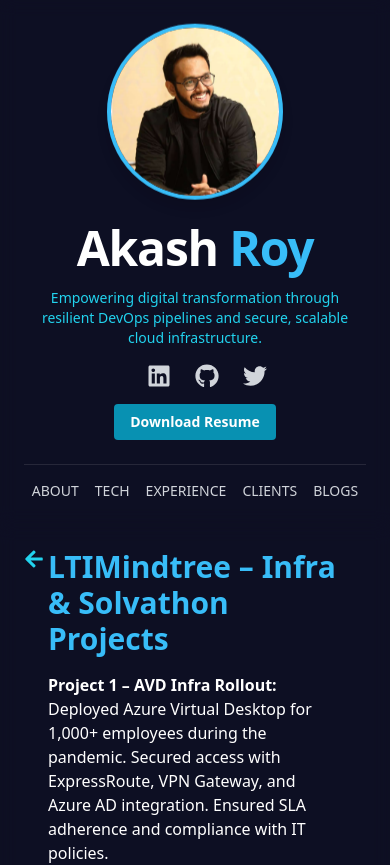
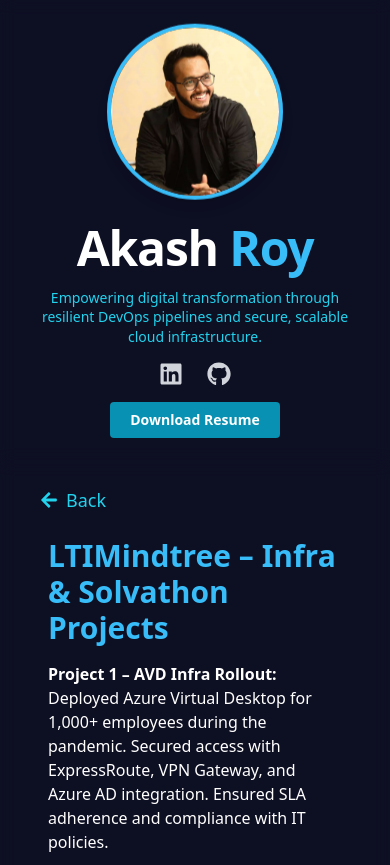
Before and after one commit to amirkhanworks/Portfolio, a React (Create React App) app: page /ltim in a window 390 px wide. Shown: the top 865 px of the page. Built offline with nearby package versions, Linux system fonts and the light colour scheme.

Commit message:
Centered download button and creaded sidelayout.js

```diff
--- a/src/App.js
+++ b/src/App.js
@@ -1,21 +1,18 @@
 import React, { useState, useEffect } from 'react';
-import { Routes, Route, useLocation, useNavigate } from 'react-router-dom';
+import { Routes, Route, useLocation } from 'react-router-dom';
 import './index.css';
+import { FaChevronUp } from 'react-icons/fa';  // <-- this line is essential
+import SidebarLayout from './components/SidebarLayout';
 import ProjectModal from './components/ProjectModal';
 import ExperienceSection from './components/ExperienceSection';
 import BlogSection from './BComponents/BlogSection';
 import TechStack from './BComponents/TechStack';
 import ClientsSection from './components/ClientsSection';
-import { FaLinkedin, FaGithub, FaTwitter, FaArrowLeft, FaChevronUp } from 'react-icons/fa';
-import profilePic from './assets/Profile photo/Me.jpg';
-
-// Client Pages
 import Surety from './Clients/Surety';
 import CAB from './Clients/CAB';
 import MPSEDC from './Clients/MPSEDC';
 import LTIM from './Clients/LTIM';
 
-// Scroll To Top Button
 function ScrollToTopButton() {
   const [visible, setVisible] = useState(false);
 
@@ -36,76 +33,6 @@
       <FaChevronUp size={20} />
     </button>
   ) : null;
-}
-
-function Layout({ children, showBack }) {
-  const navigate = useNavigate();
-
-  return (
-    <div className="flex flex-col lg:flex-row min-h-screen relative z-10 text-white font-sans">
-      {/* Sidebar */}
-      <aside className="lg:w-[30%] w-full h-auto lg:h-screen lg:sticky lg:top-0 z-20 bg-[#0e0f23]/80 backdrop-blur p-6 md:p-8 flex flex-col items-center justify-center">
-        <img
-          src={profilePic}
-          alt="Akash Roy"
-          className="rounded-full w-44 h-44 object-cover mb-6 border-4 border-accent shadow-lg animate-float"
-        />
-        <h1 className="text-5xl font-extrabold tracking-tight text-white mb-2">
-          Akash <span className="text-accent">Roy</span>
-        </h1>
-        <p className="text-sm text-cyan-400 text-center mt-2">
-          Empowering digital transformation through resilient DevOps pipelines and secure, scalable cloud infrastructure.
-        </p>
-        <div className="flex flex-col items-center space-y-4 mt-4">
-          <div className="flex space-x-6 text-2xl text-gray-300">
-            <a href="mailto:youremail@example.com" className="hover:text-accent"><i className="fas fa-envelope"></i></a>
-            <a href="https://linkedin.com/in/akashroy05" target="_blank" rel="noopener noreferrer" className="hover:text-accent"><FaLinkedin /></a>
-            <a href="https://github.com/yourusername" target="_blank" rel="noopener noreferrer" className="hover:text-accent"><FaGithub /></a>
-            <a href="https://twitter.com/yourhandle" target="_blank" rel="noopener noreferrer" className="hover:text-accent"><FaTwitter /></a>
-          </div>
-          <a
-            href="/Akash - DevOps 2025.pdf"
-            download
-            className="px-4 py-2 bg-cyan-600 text-white text-sm font-semibold rounded hover:bg-cyan-700 transition"
-          >Download Resume</a>
-        </div>
-
-        {/* Mobile Nav (static below profile) */}
-        <nav className="lg:hidden w-full mt-6 text-sm font-medium">
-          <div className="flex justify-center flex-wrap gap-4 border-t border-white/10 pt-4">
-            <a href="#about" className="text-gray-300 hover:text-accent">ABOUT</a>
-            <a href="#techstack" className="text-gray-300 hover:text-accent">TECH</a>
-            <a href="#experience" className="text-gray-300 hover:text-accent">EXPERIENCE</a>
-            <a href="#clients" className="text-gray-300 hover:text-accent">CLIENTS</a>
-            <a href="#blogs" className="text-gray-300 hover:text-accent">BLOGS</a>
-          </div>
-        </nav>
-      </aside>
-
-      {/* Desktop Nav */}
-      <nav className="hidden lg:flex fixed top-0 right-0 w-[70%] z-50 bg-transparent backdrop-blur-md px-6 md:px-12 py-4 justify-end space-x-6 text-sm font-medium border-b border-white/10">
-        <a href="#about" className="text-gray-300 hover:text-accent">ABOUT</a>
-        <a href="#techstack" className="text-gray-300 hover:text-accent">TECH</a>
-        <a href="#experience" className="text-gray-300 hover:text-accent">EXPERIENCE</a>
-        <a href="#clients" className="text-gray-300 hover:text-accent">CLIENTS</a>
-        <a href="#blogs" className="text-gray-300 hover:text-accent">BLOGS</a>
-      </nav>
-
-      {/* Main */}
-      <main className="relative lg:w-[70%] w-full px-6 md:px-12 lg:pt-24 pb-10 bg-[#0e0f23]/80 backdrop-blur z-10 overflow-hidden">
-        {showBack && (
-          <button
-            onClick={() => navigate('/', { state: { scrollToClients: true } })}
-            className="absolute top-6 left-6 text-cyan-400 hover:text-white text-xl z-50"
-            aria-label="Back"
-          >
-            <FaArrowLeft />
-          </button>
-        )}
-        {children}
-      </main>
-    </div>
-  );
 }
 
 function Home({ setSelectedProject }) {
@@ -154,11 +81,11 @@
     <>
       <div id="radial-overlay" />
       <Routes>
-        <Route path="/" element={<Layout><Home setSelectedProject={setSelectedProject} /></Layout>} />
-        <Route path="/surety" element={<Layout showBack={true}><Surety /></Layout>} />
-        <Route path="/cab" element={<Layout showBack={true}><CAB /></Layout>} />
-        <Route path="/mpsedc" element={<Layout showBack={true}><MPSEDC /></Layout>} />
-        <Route path="/ltim" element={<Layout showBack={true}><LTIM /></Layout>} />
+        <Route path="/" element={<SidebarLayout><Home setSelectedProject={setSelectedProject} /></SidebarLayout>} />
+        <Route path="/surety" element={<SidebarLayout showBack={true}><Surety /></SidebarLayout>} />
+        <Route path="/cab" element={<SidebarLayout showBack={true}><CAB /></SidebarLayout>} />
+        <Route path="/mpsedc" element={<SidebarLayout showBack={true}><MPSEDC /></SidebarLayout>} />
+        <Route path="/ltim" element={<SidebarLayout showBack={true}><LTIM /></SidebarLayout>} />
       </Routes>
       <ProjectModal project={selectedProject} onClose={() => setSelectedProject(null)} />
       <ScrollToTopButton />
--- /dev/null
+++ b/src/components/SidebarLayout.js
@@ -0,0 +1,79 @@
+import React from 'react';
+import { useNavigate } from 'react-router-dom';
+import { FaLinkedin, FaGithub, FaTwitter, FaArrowLeft } from 'react-icons/fa';
+import profilePic from '../assets/Profile photo/Me.jpg';
+
+const SidebarLayout = ({ children, showBack }) => {
+  const navigate = useNavigate();
+
+  return (
+    <div className="flex flex-col lg:flex-row min-h-screen relative z-10 text-white font-sans">
+      {/* Sidebar */}
+      <aside className="lg:w-[30%] w-full h-auto lg:h-screen lg:sticky lg:top-0 z-20 bg-[#0e0f23]/80 backdrop-blur p-6 md:p-8 flex flex-col items-center justify-center">
+        <img
+            src={profilePic}
+            alt="Akash Roy"
+            className="rounded-full w-44 h-44 object-cover mb-6 border-4 border-accent shadow-lg animate-float"
+        />
+
+        <h1 className="text-5xl font-extrabold tracking-tight text-white mb-2">
+            Akash <span className="text-accent">Roy</span>
+        </h1>
+
+        <p className="text-sm text-cyan-400 text-center mt-2 mb-4 px-4 leading-snug">
+            Empowering digital transformation through resilient DevOps pipelines and secure, scalable cloud infrastructure.
+        </p>
+
+        {/* Social Icons – spaced tighter */}
+        <div className="flex justify-center space-x-6 text-2xl text-gray-300 mb-4">
+            <a href="https://linkedin.com/in/akashroy05" target="_blank" rel="noopener noreferrer" className="hover:text-accent">
+            <FaLinkedin />
+            </a>
+            <a href="https://github.com/yourusername" target="_blank" rel="noopener noreferrer" className="hover:text-accent">
+            <FaGithub />
+            </a>
+        </div>
+
+        {/* Resume Button – tightened spacing */}
+        <div className="w-full flex justify-center">
+            <a
+            href="/Akash - DevOps 2025.pdf"
+            download
+            className="px-5 py-2 bg-cyan-600 text-white text-sm font-semibold rounded hover:bg-cyan-700 transition"
+            >
+            Download Resume
+            </a>
+        </div>
+        </aside>
+
+
+      {/* Desktop Nav */}
+      <nav className="hidden lg:flex fixed top-0 right-0 w-[70%] z-50 bg-transparent backdrop-blur-md px-6 md:px-12 py-4 justify-end space-x-6 text-sm font-medium border-b border-white/10">
+        <a href="#about" className="text-gray-300 hover:text-accent">ABOUT</a>
+        <a href="#techstack" className="text-gray-300 hover:text-accent">TECH</a>
+        <a href="#experience" className="text-gray-300 hover:text-accent">EXPERIENCE</a>
+        <a href="#clients" className="text-gray-300 hover:text-accent">CLIENTS</a>
+        <a href="#blogs" className="text-gray-300 hover:text-accent">BLOGS</a>
+      </nav>
+
+      {/* Main Content */}
+      <main className="relative lg:w-[70%] w-full px-6 md:px-12 lg:pt-24 pb-10 bg-[#0e0f23]/80 backdrop-blur z-10 overflow-hidden">
+        {showBack && (
+          <div className="w-full px-4 md:px-6 lg:px-12 pt-6">
+            <button
+              onClick={() => navigate('/', { state: { scrollToClients: true } })}
+              className="flex items-center text-cyan-400 hover:text-white text-lg font-medium"
+              aria-label="Back"
+            >
+              <FaArrowLeft className="mr-2" />
+              <span>Back</span>
+            </button>
+          </div>
+        )}
+        {children}
+      </main>
+    </div>
+  );
+};
+
+export default SidebarLayout;
```
